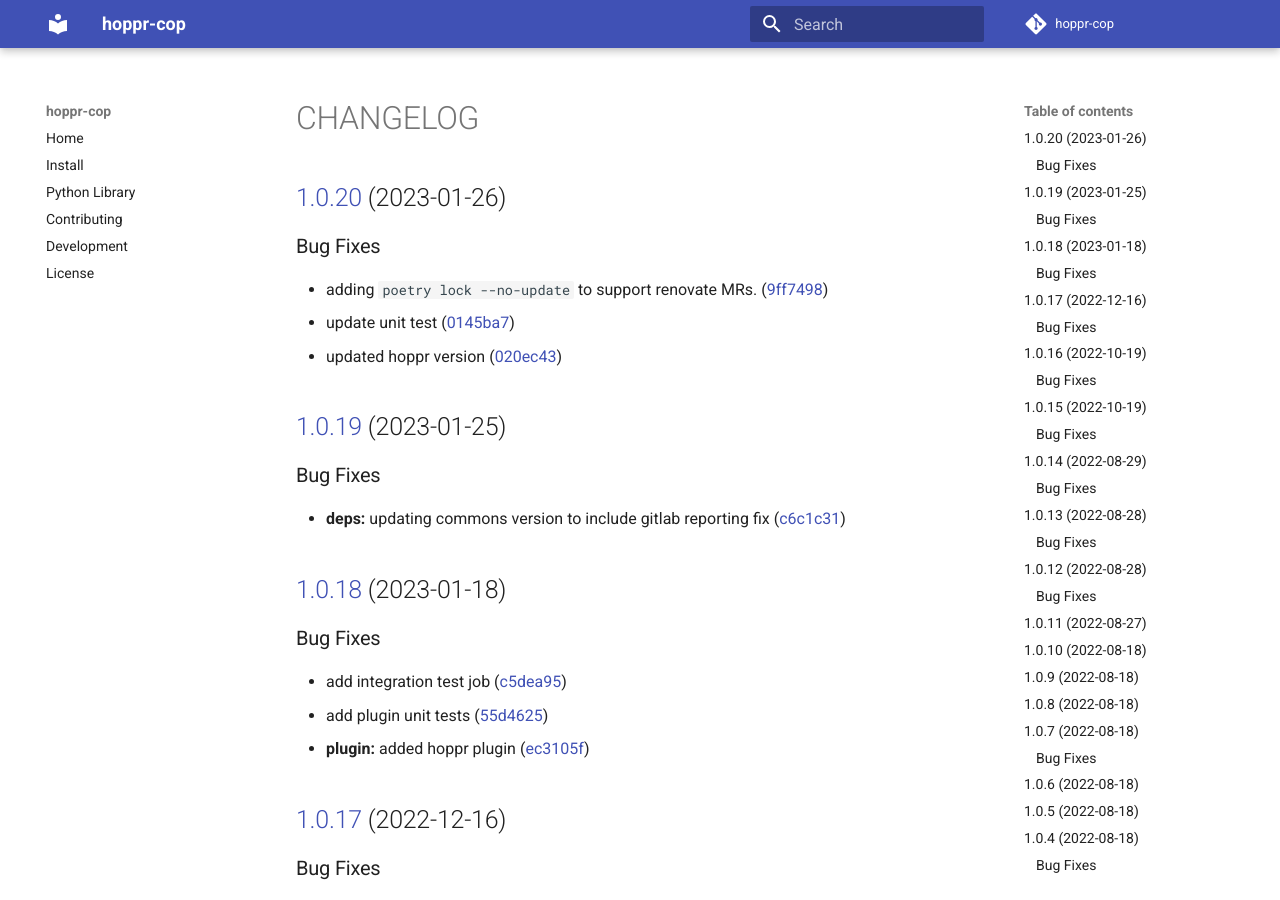
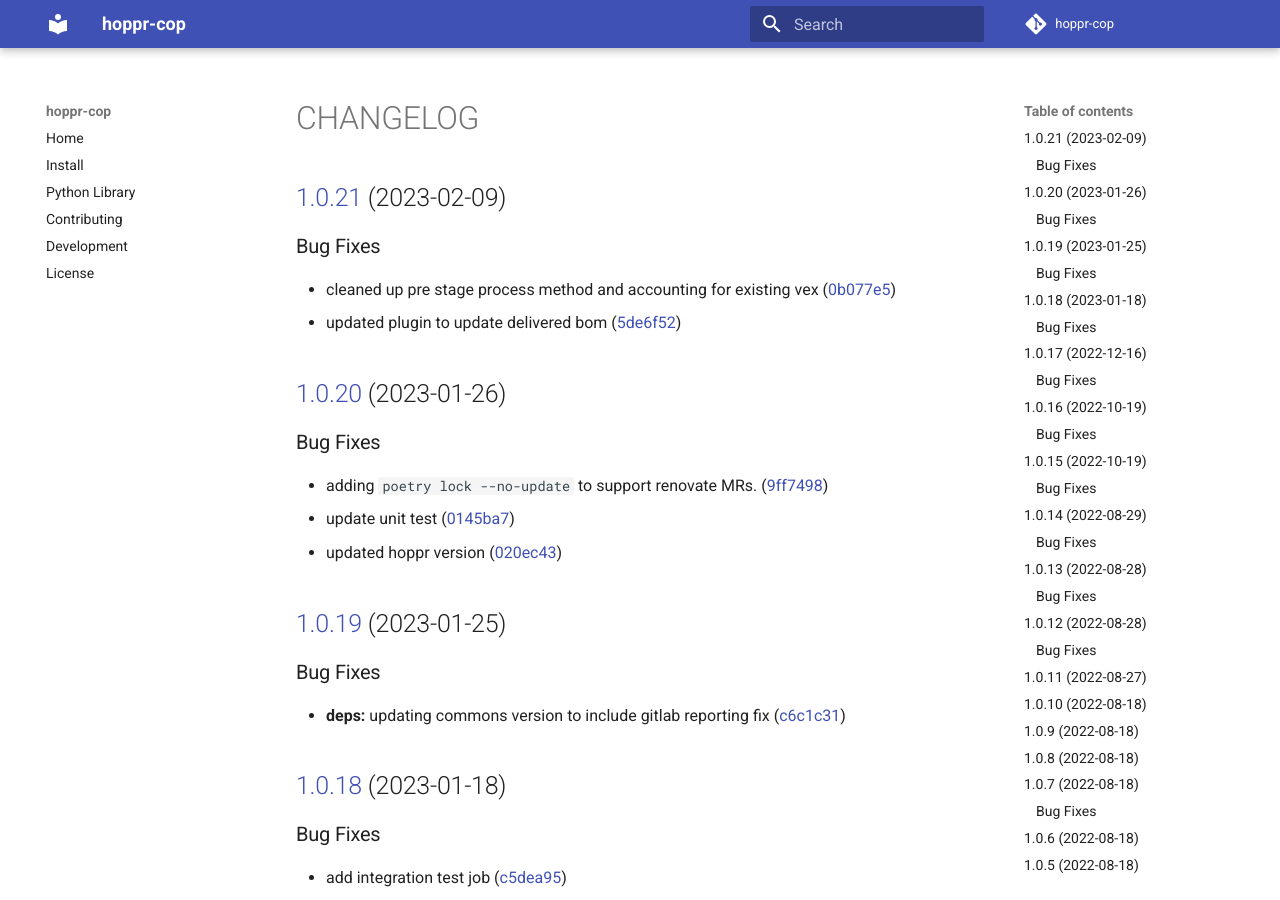
Before and after one commit to lmco/hoppr-cop, an MkDocs documentation site: the page built from docs/CHANGELOG.md, in a window 1280 px wide and 900 px high. Built offline with MkDocs 1.6.1 and Material for MkDocs 9.7.7, drawn with Linux system fonts in a browser that asks for light colours; comment, search, counter and statistics services are not loaded.

Commit message:
chore(release): 1.0.21
## [1.0.21](https://gitlab.com/hoppr/hoppr-cop/compare/v1.0.20...v1.0.21) (2023-02-09)

### Bug Fixes

* cleaned up pre stage process method and accounting for existing vex ([0b077e5](https://gitlab.com/hoppr/hoppr-cop/commit/0b077e5f7e22e2b594820f58fe476c6585d6ea0b))
* updated plugin to update delivered bom ([5de6f52](https://gitlab.com/hoppr/hoppr-cop/commit/5de6f52422deae7d460b11269f42866d9a6e53f8))

```diff
--- a/docs/CHANGELOG.md
+++ b/docs/CHANGELOG.md
@@ -1,3 +1,11 @@
+## [1.0.21](https://gitlab.com/hoppr/hoppr-cop/compare/v1.0.20...v1.0.21) (2023-02-09)
+
+
+### Bug Fixes
+
+* cleaned up pre stage process method and accounting for existing vex ([0b077e5](https://gitlab.com/hoppr/hoppr-cop/commit/0b077e5f7e22e2b594820f58fe476c6585d6ea0b))
+* updated plugin to update delivered bom ([5de6f52](https://gitlab.com/hoppr/hoppr-cop/commit/5de6f52422deae7d460b11269f42866d9a6e53f8))
+
 ## [1.0.20](https://gitlab.com/hoppr/hoppr-cop/compare/v1.0.19...v1.0.20) (2023-01-26)
 
 
--- a/hopprcop/__init__.py
+++ b/hopprcop/__init__.py
@@ -1,2 +1,2 @@
 """bom vulnerability scanners"""
-__version__ = "1.0.20"
+__version__ = "1.0.21"
--- a/pyproject.toml
+++ b/pyproject.toml
@@ -1,6 +1,6 @@
 [tool.poetry]
 name = "hoppr-cop"
-version = "1.0.20"
+version = "1.0.21"
 description = ""
 authors = ["kganger <keith.e.ganger@lmco.com>"]
 license = "MIT"
```
